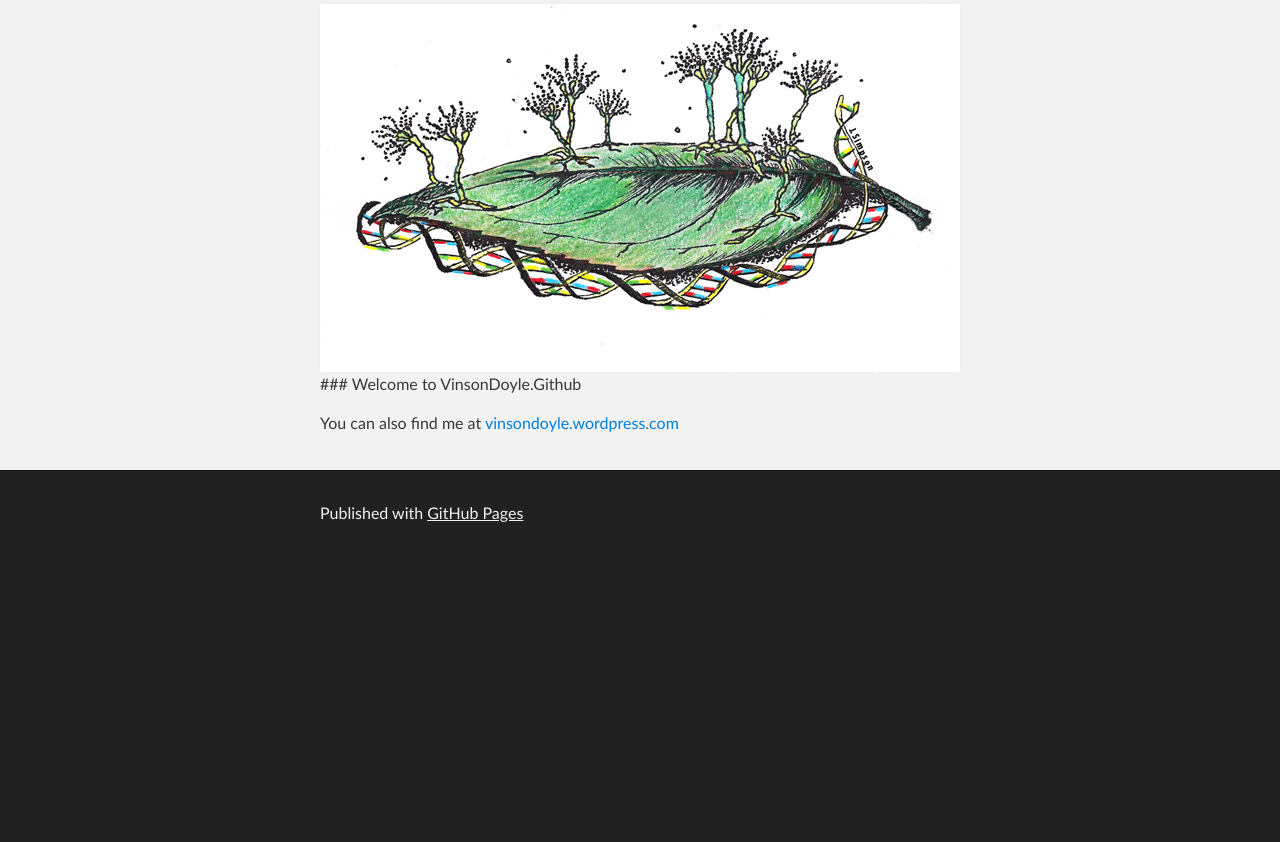
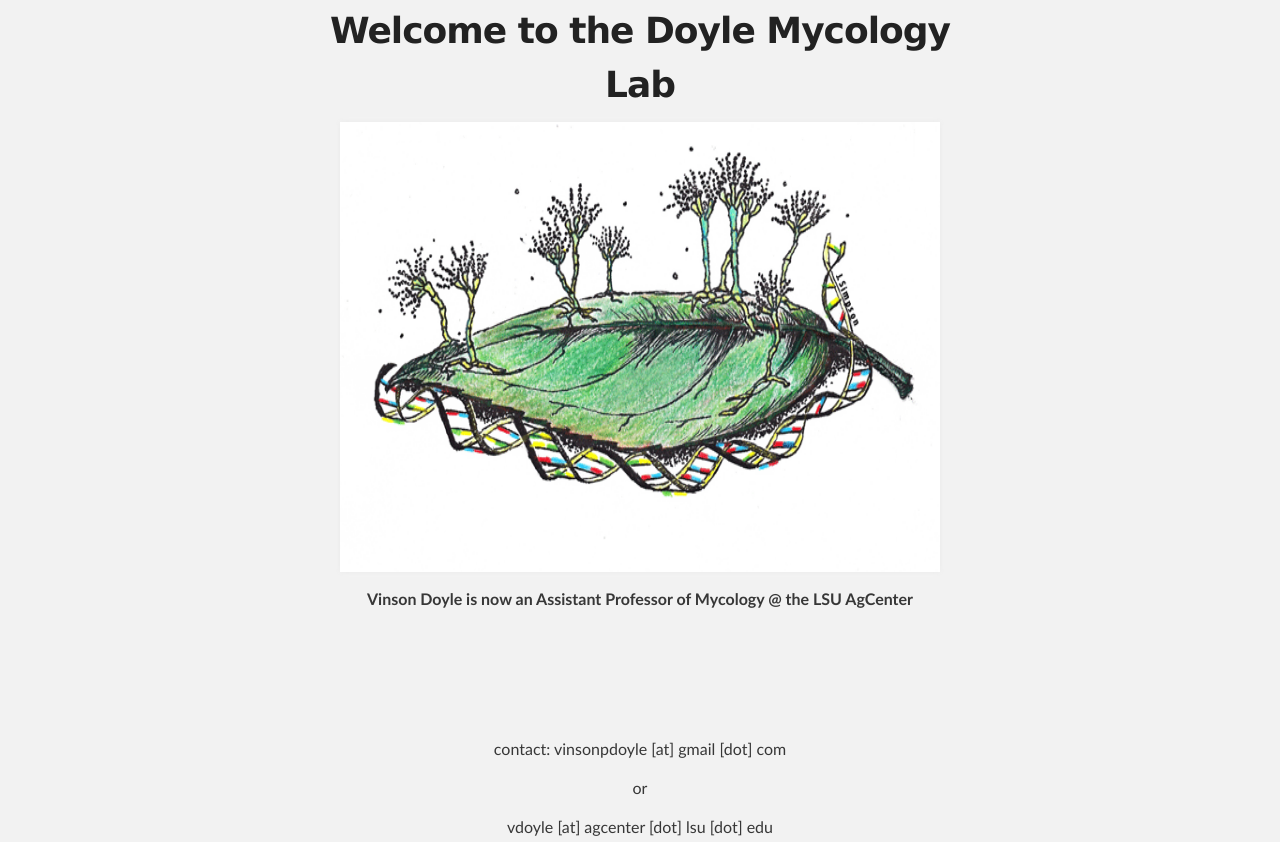
Before and after one commit to vinsondoyle/vinsondoyle.github.io, a plain HTML site: page index.html in a window 1280 px wide. Shown: the part 220-1062 px from the top of the page. Before the commit the page ends 800 px from the top, so only its background shows below. Drawn offline with Linux system fonts and the light colour scheme.

Commit message:
Replace master branch with page content via GitHub

```diff
--- a/index.html
+++ b/index.html
@@ -27,9 +27,28 @@
     <!-- MAIN CONTENT -->
     <div id="main_content_wrap" class="outer">
       <section id="main_content" class="inner">
-        <p><img src="https://raw.githubusercontent.com/vinsondoyle/vinsondoyle.github.io/master/images/VinsonLogoB-color_signedWebCopy.gif" alt="">### Welcome to VinsonDoyle.Github</p>
+        <h1>
+<a id="welcome-to-the-doyle-mycology-lab" class="anchor" href="#welcome-to-the-doyle-mycology-lab" aria-hidden="true"><span class="octicon octicon-link"></span></a><div align="center"><strong>Welcome to the Doyle Mycology Lab</strong></div>
+</h1>
 
-<p>You can also find me at <a href="https://vinsondoyle.wordpress.com">vinsondoyle.wordpress.com</a></p>
+<p align="center">
+  <img src="https://raw.githubusercontent.com/vinsondoyle/vinsondoyle.github.io/master/images/VinsonLogoB-color_signedWebCopy.gif" width="600" height="450">
+</p>
+
+<p align="center">
+<strong>Vinson Doyle is now an Assistant Professor of Mycology @ the LSU AgCenter
+</strong></p>
+
+<p><br>
+<br>
+<br>
+<br></p>
+
+<p align="center"> contact: vinsonpdoyle [at] gmail [dot] com</p>
+
+<p align="center">or</p>
+
+<p align="center">vdoyle [at] agcenter [dot] lsu [dot] edu</p>
       </section>
     </div>
 
--- a/params.json
+++ b/params.json
@@ -1 +1 @@
-{"name":"Vinsondoyle.GitHub.io","tagline":"","body":"![](https://raw.githubusercontent.com/vinsondoyle/vinsondoyle.github.io/master/images/VinsonLogoB-color_signedWebCopy.gif)### Welcome to VinsonDoyle.Github\r\n\r\nYou can also find me at [vinsondoyle.wordpress.com](https://vinsondoyle.wordpress.com)\r\n","google":"","note":"Don't delete this file! It's used internally to help with page regeneration."}
+{"name":"Vinsondoyle.GitHub.io","tagline":"","body":"# <div align=\"center\"><strong>Welcome to the Doyle Mycology Lab</div>\r\n\r\n<p align=\"center\">\r\n  <img src=\"https://raw.githubusercontent.com/vinsondoyle/vinsondoyle.github.io/master/images/VinsonLogoB-color_signedWebCopy.gif\" width=\"600\" height=\"450\"/>\r\n</p>\r\n\r\n\r\n\r\n<p align=\"center\">\r\n<strong>Vinson Doyle is now an Assistant Professor of Mycology @ the LSU AgCenter\r\n</p>\r\n\r\n<br />\r\n<br />\r\n<br />\r\n<br />\r\n<p align=\"center\"> contact: vinsonpdoyle [at] gmail [dot] com</p>\r\n<p align=\"center\">or</p>\r\n<p align=\"center\">vdoyle [at] agcenter [dot] lsu [dot] edu</p>\r\n\r\n","google":"","note":"Don't delete this file! It's used internally to help with page regeneration."}
```
